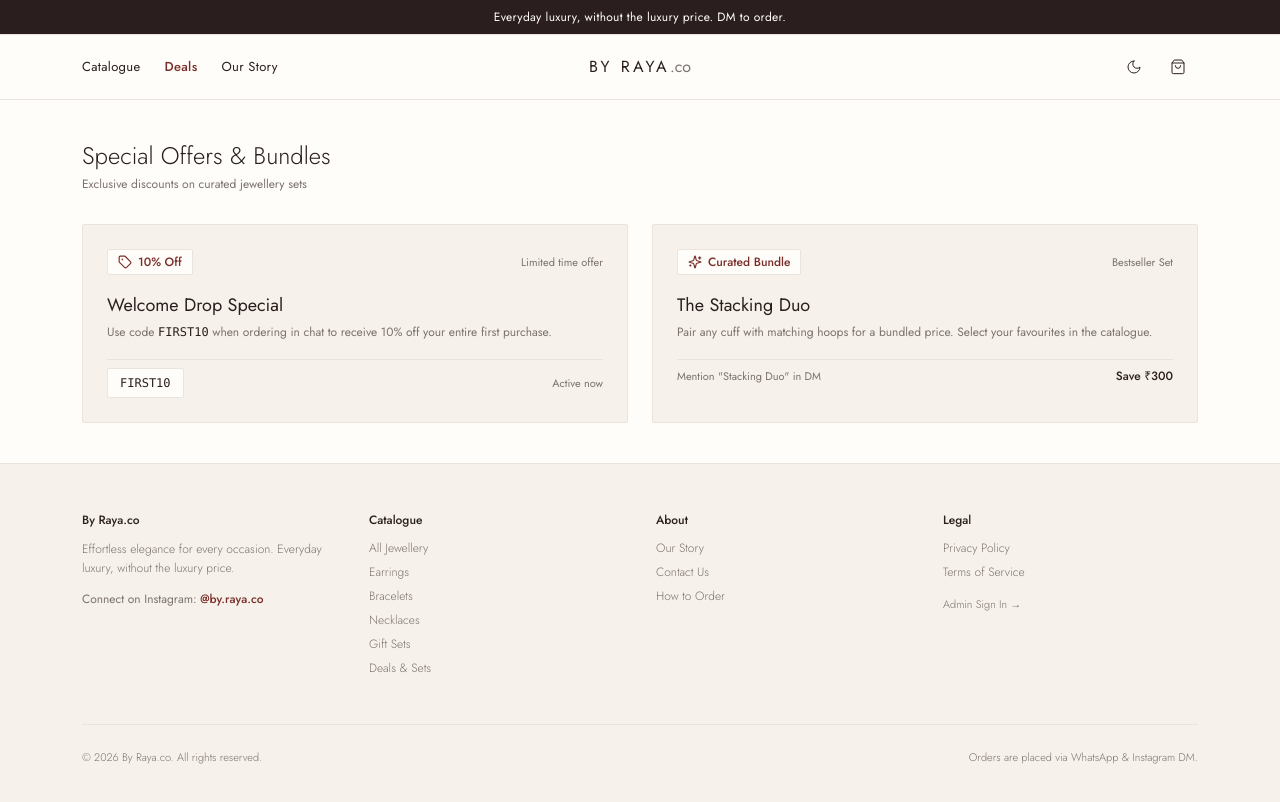
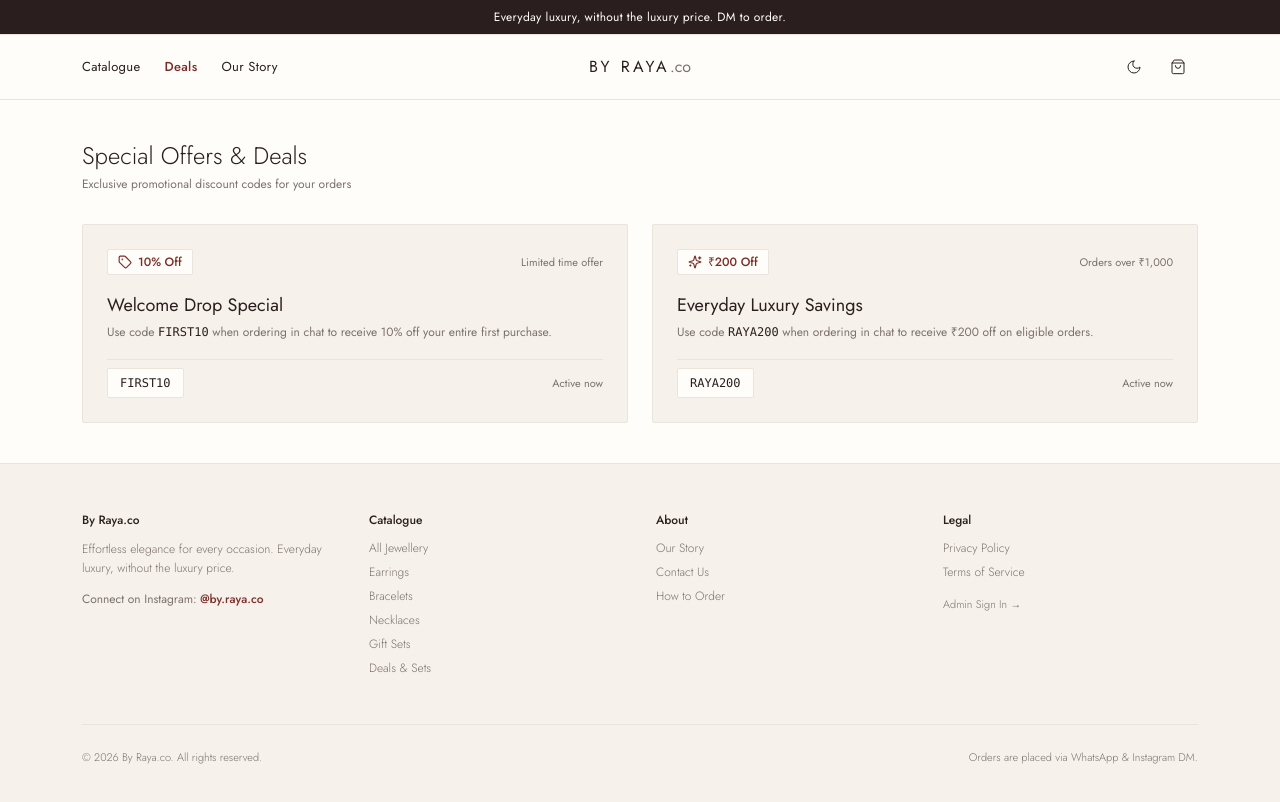
Before and after one commit to VinitMajethiya/Bizz-Bazar, a React (Vite) app: page /deals in a window 1280 px wide. Shown: the top 802 px of the page. Built offline with nearby package versions, Linux system fonts and the light colour scheme; no server answers; the database is empty.

Commit message:
feat(pages): update content page options and align deals to percentage and flat coupons

```diff
--- a/src/features/admin/AdminContent.tsx
+++ b/src/features/admin/AdminContent.tsx
@@ -109,7 +109,8 @@ export const AdminContent: React.FC = () => {
           <label className="block text-ink font-medium">Select Page to Edit</label>
           <select className="bg-bg border border-line rounded-ui px-3 py-2 text-xs text-ink w-full max-w-xs focus:outline-none focus:ring-1 focus:ring-accent">
             <option value="our-story">Our Story (/our-story)</option>
-            <option value="shipping-returns">Shipping &amp; Returns (/shipping-returns)</option>
+            <option value="how-to-order">How to Order (/how-to-order)</option>
+            <option value="contact">Contact (/contact)</option>
             <option value="privacy">Privacy Policy (/privacy)</option>
             <option value="terms">Terms of Service (/terms)</option>
           </select>
--- a/src/features/admin/AdminPlaceholders.tsx
+++ b/src/features/admin/AdminPlaceholders.tsx
@@ -58,7 +58,7 @@ export const AdminDealsPlaceholder: React.FC = () => (
   <AdminPlaceholder
     title="Deals & Discounts"
     phase="Phase 6"
-    description="Promotions engine for sitewide percentage sales, fixed amount coupons, and buy-X-get-Y bundles."
+    description="Promotions engine for sitewide percentage sales and flat amount coupon codes."
   />
 );
 
--- a/src/features/deals/DealsPage.tsx
+++ b/src/features/deals/DealsPage.tsx
@@ -5,12 +5,12 @@ export const DealsPage: React.FC = () => {
   return (
     <div className="max-w-site mx-auto px-5 md:px-8 py-10">
       <div className="mb-8">
-        <h1 className="text-2xl font-light text-ink">Special Offers &amp; Bundles</h1>
-        <p className="text-xs text-muted mt-1">Exclusive discounts on curated jewellery sets</p>
+        <h1 className="text-2xl font-light text-ink">Special Offers &amp; Deals</h1>
+        <p className="text-xs text-muted mt-1">Exclusive promotional discount codes for your orders</p>
       </div>
 
       <div className="grid grid-cols-1 md:grid-cols-2 gap-6">
-        {/* Deal Card Placeholder */}
+        {/* Percentage Deal Card */}
         <div className="border border-line bg-surface p-6 rounded-ui space-y-4">
           <div className="flex items-center justify-between">
             <span className="inline-flex items-center gap-1.5 text-xs text-accent font-medium bg-bg px-2.5 py-1 rounded-ui border border-line">
@@ -34,25 +34,27 @@ export const DealsPage: React.FC = () => {
           </div>
         </div>
 
-        {/* Bundle Card Placeholder */}
+        {/* Flat Amount Deal Card */}
         <div className="border border-line bg-surface p-6 rounded-ui space-y-4">
           <div className="flex items-center justify-between">
             <span className="inline-flex items-center gap-1.5 text-xs text-accent font-medium bg-bg px-2.5 py-1 rounded-ui border border-line">
-              <Sparkles className="w-3.5 h-3.5" /> Curated Bundle
+              <Sparkles className="w-3.5 h-3.5" /> ₹200 Off
             </span>
-            <span className="text-[11px] text-muted">Bestseller Set</span>
+            <span className="text-[11px] text-muted">Orders over ₹1,000</span>
           </div>
 
           <div>
-            <h2 className="text-lg font-normal text-ink">The Stacking Duo</h2>
+            <h2 className="text-lg font-normal text-ink">Everyday Luxury Savings</h2>
             <p className="text-xs text-muted mt-1 leading-relaxed">
-              Pair any cuff with matching hoops for a bundled price. Select your favourites in the catalogue.
+              Use code <span className="font-mono font-medium text-ink">RAYA200</span> when ordering in chat to receive ₹200 off on eligible orders.
             </p>
           </div>
 
           <div className="pt-2 flex items-center justify-between border-t border-line text-xs">
-            <span className="text-[11px] text-muted">Mention &quot;Stacking Duo&quot; in DM</span>
-            <span className="text-ink font-medium">Save ₹300</span>
+            <span className="font-mono bg-bg border border-line px-3 py-1.5 rounded-ui text-ink select-all">
+              RAYA200
+            </span>
+            <span className="text-[11px] text-muted">Active now</span>
           </div>
         </div>
       </div>
```
